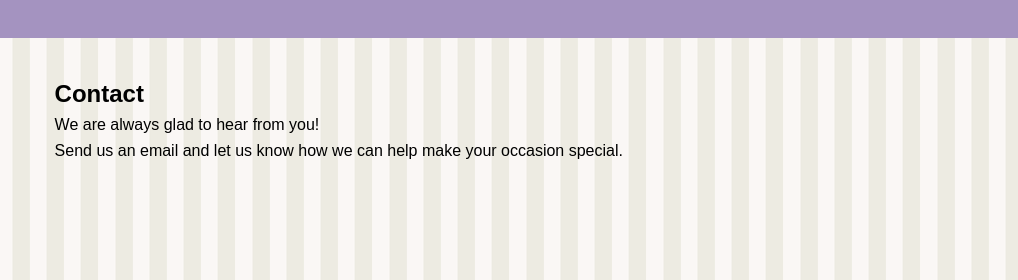
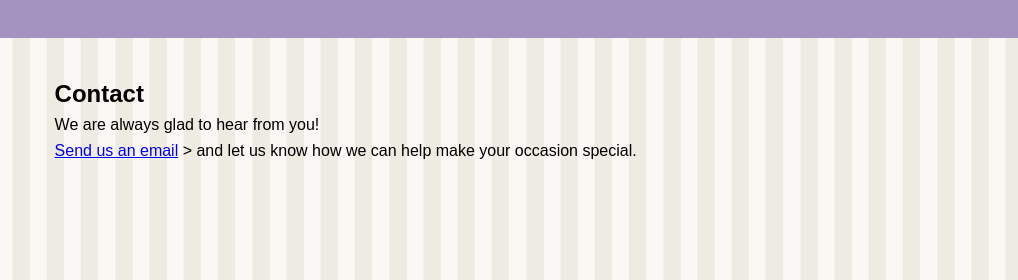
Before and after one commit to Paul-kav/PieShop, a plain HTML site: page contact.html in a window 1280 px wide. Shown: the top 280 px of the page, 262-1280 px from the left. Drawn offline with Linux system fonts and the light colour scheme.

Commit message:
Added an email in the contact page

```diff
--- a/contact.html
+++ b/contact.html
@@ -24,8 +24,8 @@
         <p>We are always glad to hear from you!</p>
         <p>
           <a
-
-            >Send us an email</a
+          href="mailto:example@bethanyspieshop.com?subject=Interested%20in%20pies"
+            >Send us an email</a>
           >
           and let us know how we can help make your occasion special.
         </p>
```
